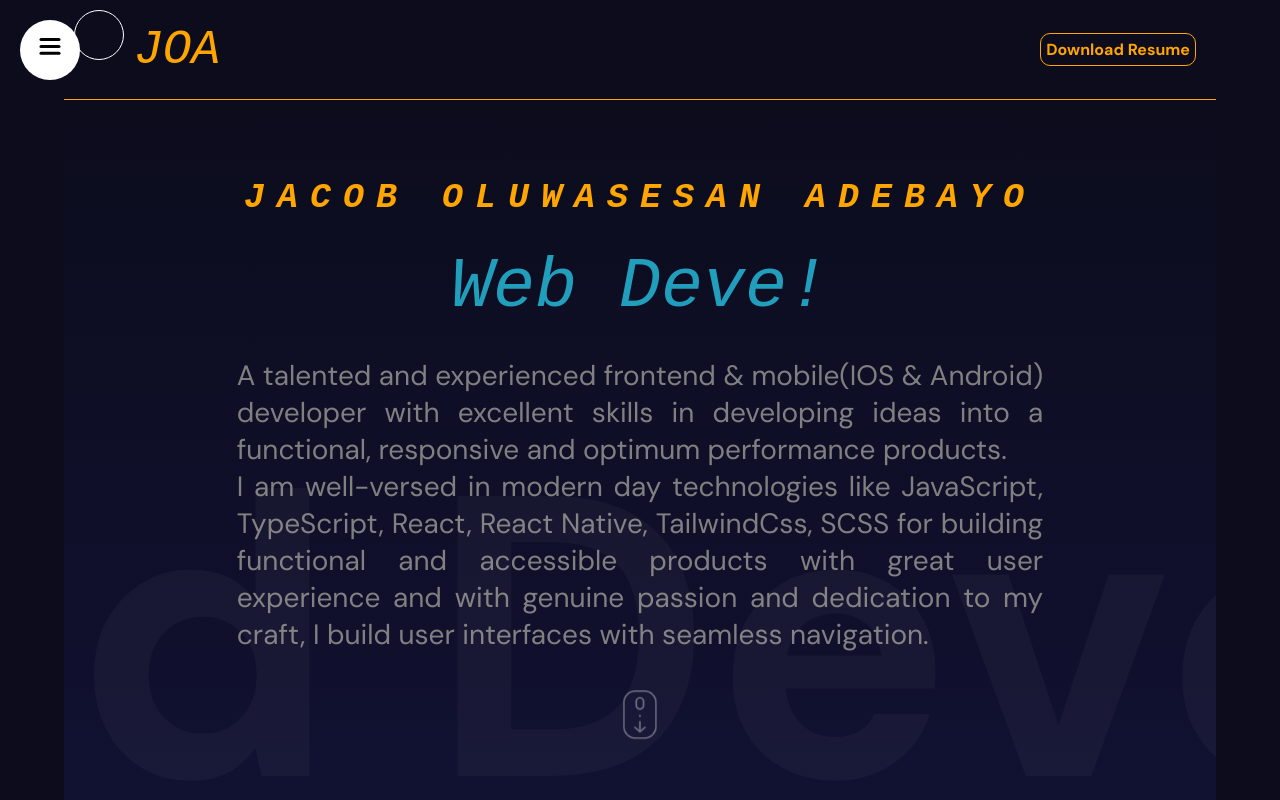
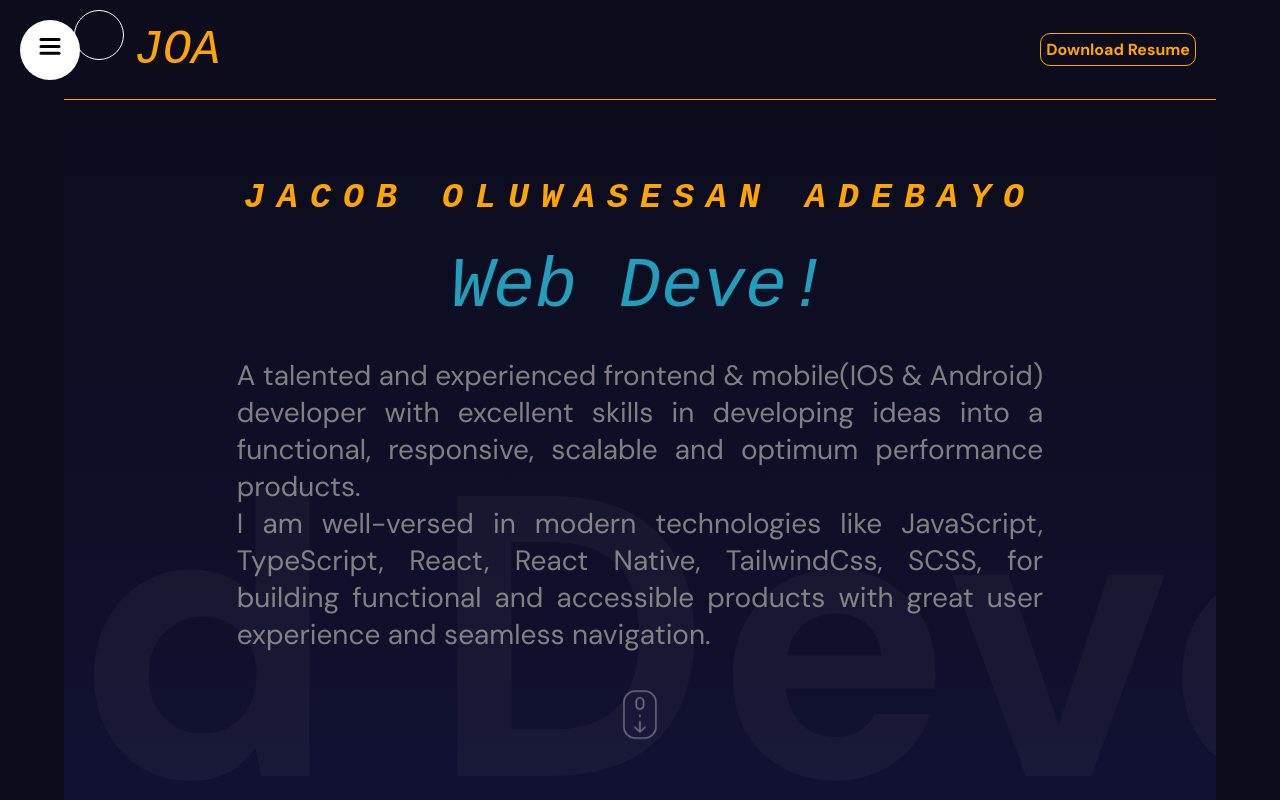
Before and after one commit to JacceyCode/jacobadebayo, a React (Vite) app: page / in a window 1280 px wide. Shown: the top 800 px of the page. Built offline with nearby package versions, Linux system fonts and the light colour scheme.

Commit message:
little addition

```diff
--- a/src/components/hero/Hero.jsx
+++ b/src/components/hero/Hero.jsx
@@ -90,12 +90,11 @@ function Hero() {
           <motion.div className="about" variants={textVariants}>
             A talented and experienced frontend & mobile(IOS & Android)
             developer with excellent skills in developing ideas into a
-            functional, responsive and optimum performance products.
-            <br /> I am well-versed in modern day technologies like JavaScript,
-            TypeScript, React, React Native, TailwindCss, SCSS for building
+            functional, responsive, scalable and optimum performance products.
+            <br /> I am well-versed in modern technologies like JavaScript,
+            TypeScript, React, React Native, TailwindCss, SCSS, for building
             functional and accessible products with great user experience and
-            with genuine passion and dedication to my craft, I build user
-            interfaces with seamless navigation.
+            seamless navigation.
           </motion.div>
 
           <motion.img
```
